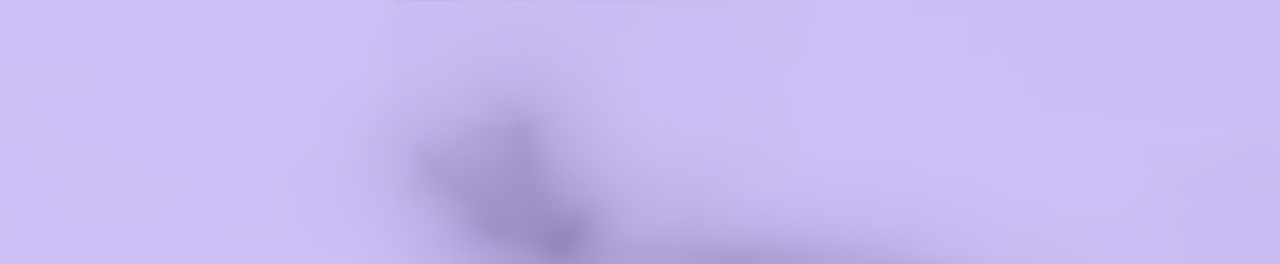
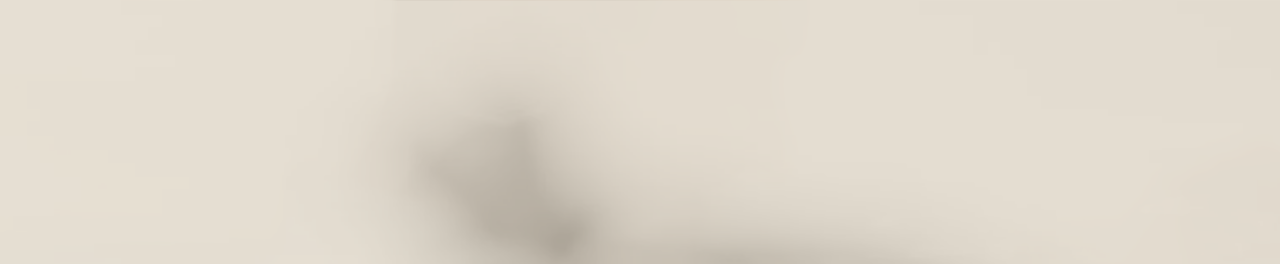
Before and after one commit to pedromichel23/ceci-jonathan-wedding, a plain HTML site: page index.html in a window 1280 px wide. Shown: the part 82-346 px from the top of the page. Drawn offline with Linux system fonts and the light colour scheme.

Commit message:
modify to sand colors

```diff
--- a/assets/css/style.css
+++ b/assets/css/style.css
@@ -3,12 +3,12 @@
     /* --bg-ligth-blue: #8EAEB9; */
 
     --bg-ligth-blue: #4F807C;
-    --bg-ligth-blue: #DFCCFB;
-    --bg-ligth-blue: #BEADFA;
+    --bg-ligth-blue: #CDC2A5;
 
     --bg-green-blue-rgba: rgba(79, 128, 124, .7);
-    --bg-green-blue-rgba: rgb(190, 173, 250, .7);
-    --btn-spinner-spin-color: #19524d;
+    --bg-green-blue-rgba: rgb(225, 215, 198, .7);
+    --btn-spinner-spin-color: #E1D7C6;
+    --btn-spinner-spin-color: #E1D7C6;
     --bg-white: #fff;
     --border-img: #fff;
     /* --border-img: #FFF8C9; */
--- a/index.html
+++ b/index.html
@@ -487,7 +487,7 @@
             </ul>
         </section>
         <section class="time-line">
-            <img src="./assets/img/TIME-LINE-PRUPLE.webp" alt="Time Line">
+            <img src="./assets/img/TIME-LINE-SAND.webp" alt="Time Line">
         </section>
         <section id="form-section" class="form-section">
             <div class="wedding-present-wrapper">
```
Also changed, not shown: assets/img/TIME-LINE-SAND.webp (added).
